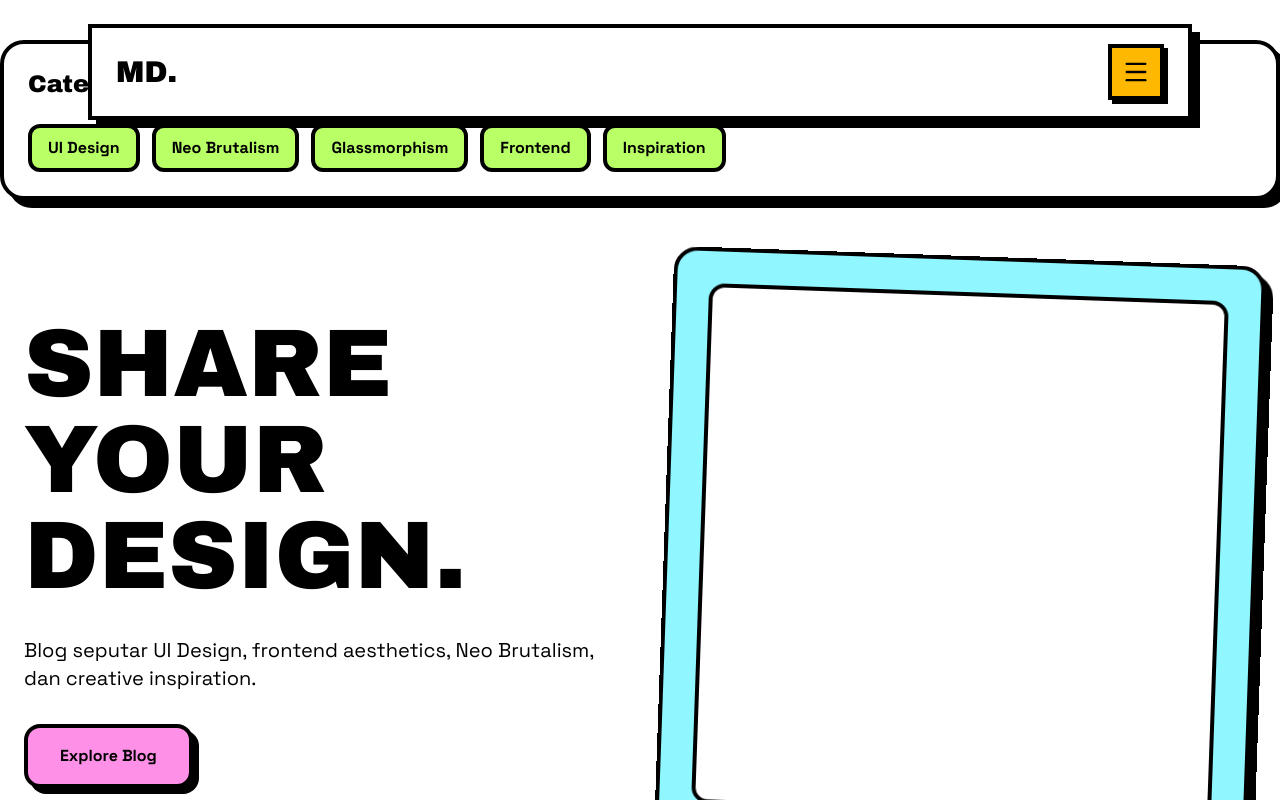
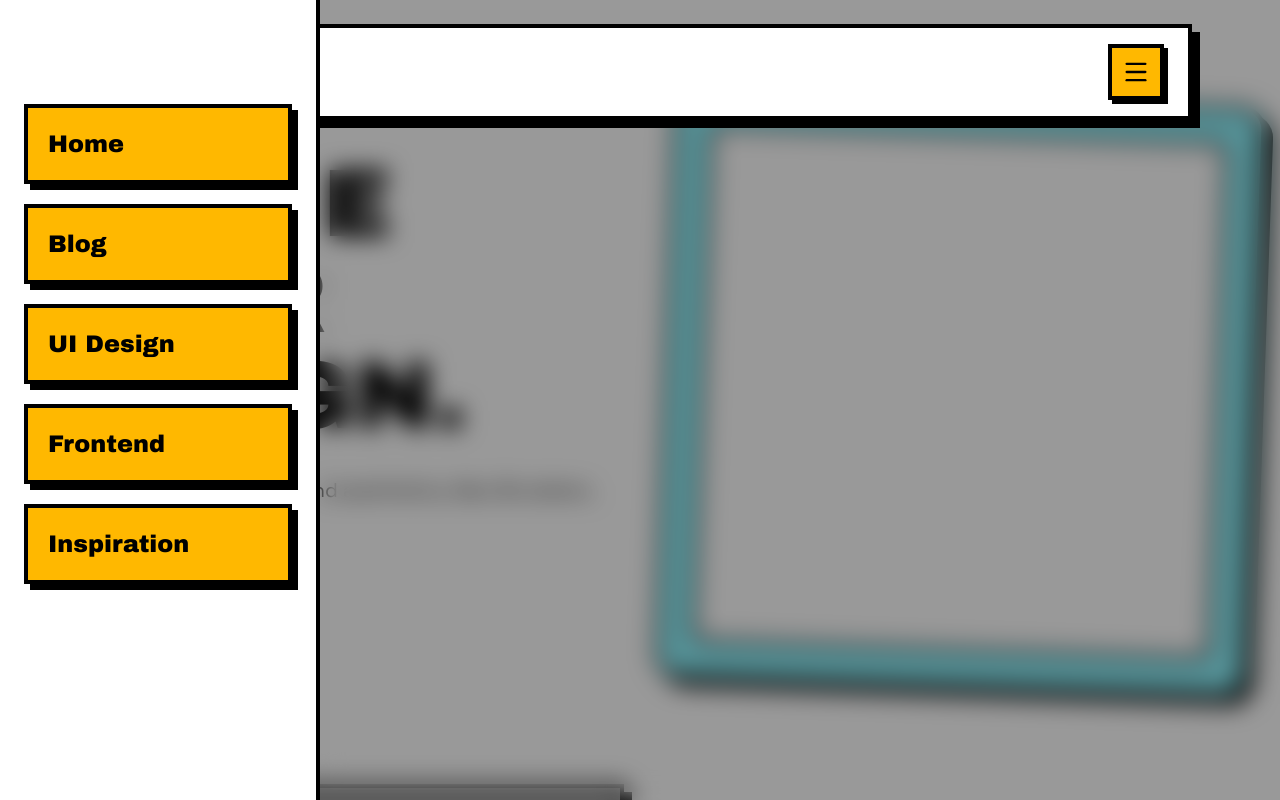
Before and after one commit to Mrchlldev/marcellino-design, a Next.js app: page / in a window 1280 px wide. Both pictures are taken after a click on the button 1136 px from the left and 72 px from the top of the page. Shown: the top 800 px of the page. Built offline with nearby package versions, Linux system fonts and the light colour scheme; grey boxes are pictures that could not be loaded.

Commit message:
Update Sidebar.tsx

```diff
--- a/src/components/Sidebar.tsx
+++ b/src/components/Sidebar.tsx
@@ -1,28 +1,110 @@
-export default function Sidebar() {
-  const categories = [
-    "UI Design",
-    "Neo Brutalism",
-    "Glassmorphism",
-    "Frontend",
-    "Inspiration",
-  ];
+"use client";
 
+import Link from "next/link";
+
+import { AnimatePresence, motion } from "framer-motion";
+
+type Props = {
+  open: boolean;
+  onClose: () => void;
+};
+
+const links = [
+  {
+    title: "Home",
+    href: "/",
+  },
+  {
+    title: "Blog",
+    href: "/blog",
+  },
+  {
+    title: "UI Design",
+    href: "/category/ui-design",
+  },
+  {
+    title: "Frontend",
+    href: "/category/frontend",
+  },
+  {
+    title: "Inspiration",
+    href: "/category/inspiration",
+  },
+];
+
+export default function Sidebar({
+  open,
+  onClose,
+}: Props) {
   return (
-    <aside className="neo-card bg-white p-6 h-fit sticky top-10">
-      <h2 className="font-title text-2xl mb-6">
-        Categories
-      </h2>
+    <AnimatePresence>
+      {open && (
+        <>
+          <motion.div
+            onClick={onClose}
+            initial={{ opacity: 0 }}
+            animate={{ opacity: 1 }}
+            exit={{ opacity: 0 }}
+            className="
+              fixed
+              inset-0
+              bg-black/40
+              backdrop-blur-md
+              z-40
+            "
+          />
 
-      <div className="flex flex-wrap gap-3">
-        {categories.map((item) => (
-          <div
-            key={item}
-            className="border-4 border-black px-4 py-2 rounded-xl bg-[#B9FF66] font-bold"
+          <motion.aside
+            initial={{ x: -400 }}
+            animate={{ x: 0 }}
+            exit={{ x: -400 }}
+            transition={{
+              type: "spring",
+              damping: 20,
+              stiffness: 200,
+            }}
+            className="
+              fixed
+              top-0
+              left-0
+              h-screen
+              w-[320px]
+              bg-white
+              border-r-[4px]
+              border-black
+              z-50
+              p-6
+              overflow-y-auto
+            "
           >
-            {item}
-          </div>
-        ))}
-      </div>
-    </aside>
+            <div className="space-y-5 mt-20">
+              {links.map((link) => (
+                <Link
+                  key={link.href}
+                  href={link.href}
+                  onClick={onClose}
+                  className="
+                    block
+                    bg-[#FFB800]
+                    border-[4px]
+                    border-black
+                    shadow-[6px_6px_0px_#000]
+                    p-5
+                    text-2xl
+                    font-title
+                    hover:translate-x-[4px]
+                    hover:translate-y-[4px]
+                    hover:shadow-none
+                    transition-all
+                  "
+                >
+                  {link.title}
+                </Link>
+              ))}
+            </div>
+          </motion.aside>
+        </>
+      )}
+    </AnimatePresence>
   );
 }
```
